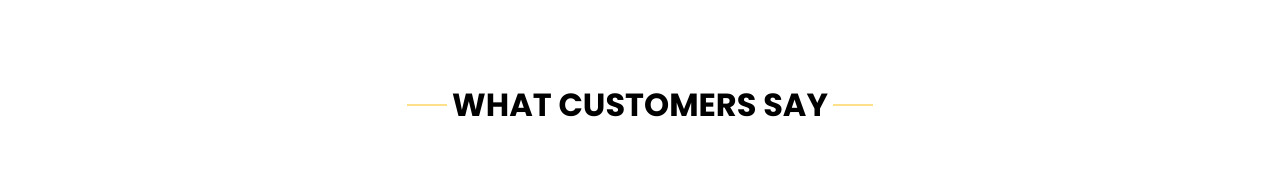
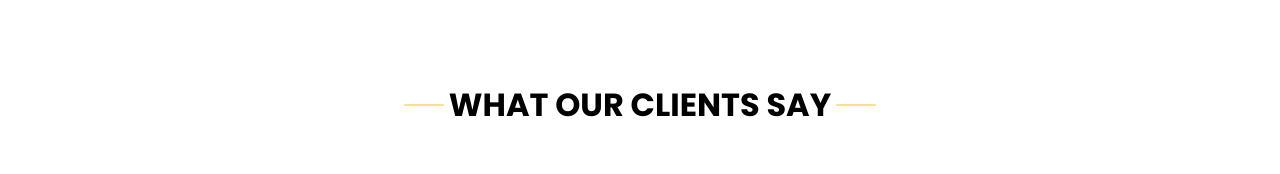
Before and after one commit to O-BERNARDOFOEGBU/APIS-OIL-GAS, a plain HTML site: page index.html in a window 1280 px wide. Shown: the part 2289-2463 px from the top of the page. Drawn offline with nearby package versions, Linux system fonts and the light colour scheme.

Commit message:
Testimonial

```diff
--- a/index.html
+++ b/index.html
@@ -376,7 +376,7 @@
     <section class="client_section">
       <div class="container">
         <div class="heading_container">
-          <h2>WHAT CUSTOMERS SAY</h2>
+          <h2>WHAT OUR CLIENTS SAY</h2>
         </div>
         <div class="carousel-wrap">
           <div class="owl-carousel">
```
Also changed, not shown: testimonial.html (+1 -1 lines).
